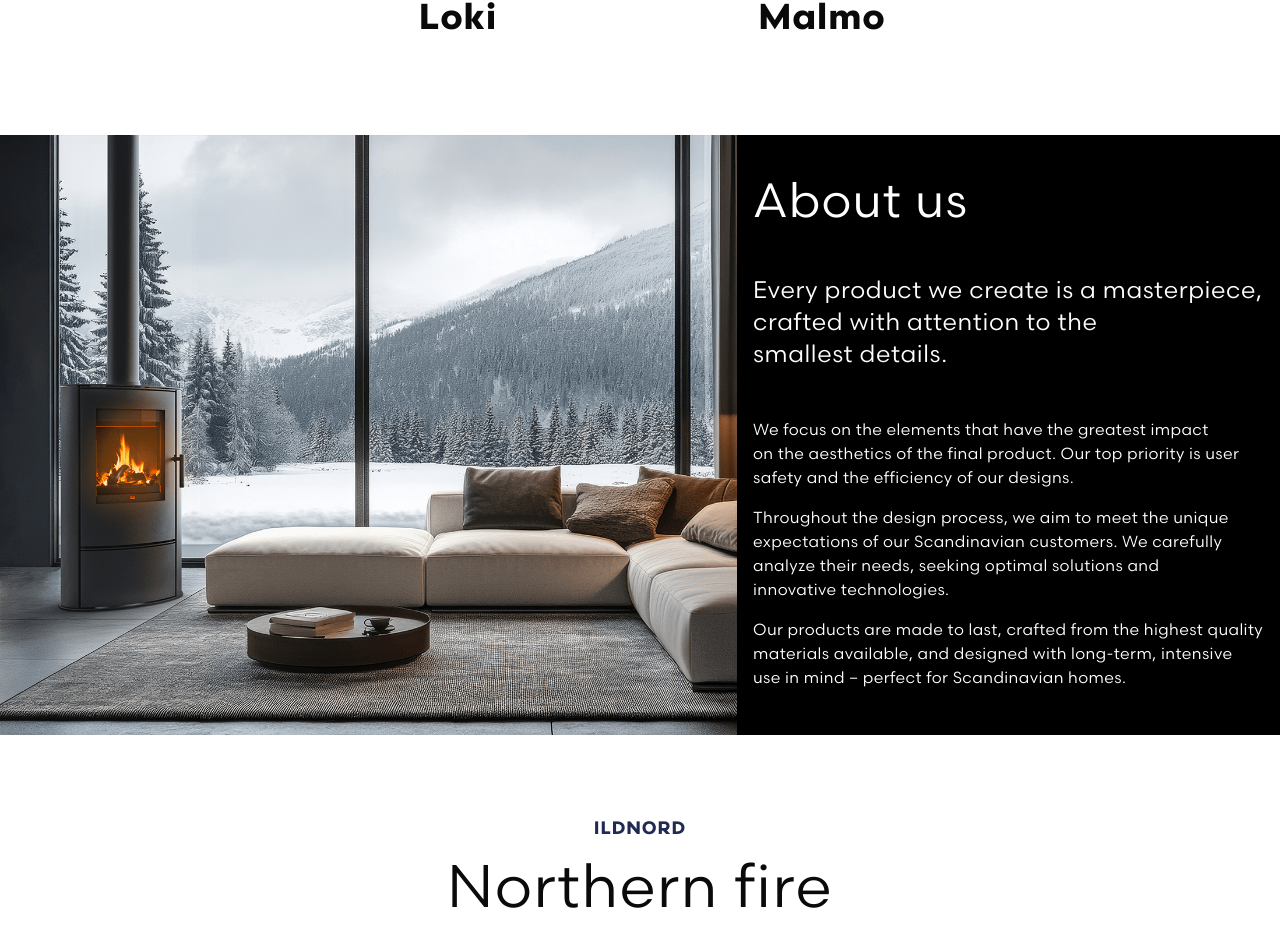
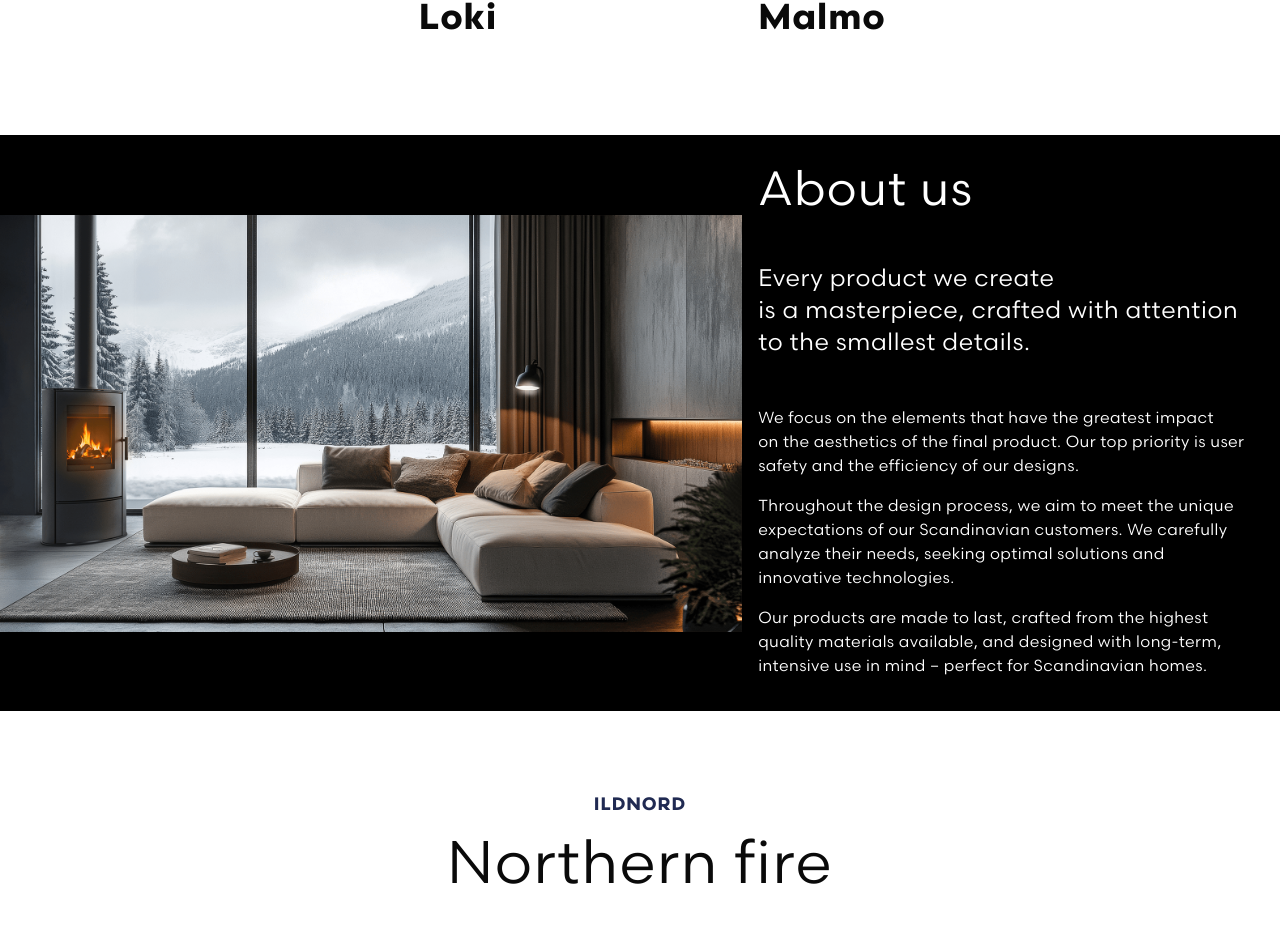
Before and after one commit to kepkaklaudia/fireplace, a Next.js app: page / in a window 1280 px wide. Shown: the part 1291-2223 px from the top of the page. Built offline with nearby package versions, Linux system fonts and the light colour scheme.

Commit message:
height changed

```diff
--- a/app/components/Main/about.tsx
+++ b/app/components/Main/about.tsx
@@ -4,12 +4,12 @@ import Image from "next/image";
 
 export const About = () => (
   <section className="bg-black flex w-full flex-col lg:flex-row">
-    <div className="w-auto flex h-[552px] lg:h-[705px] xl:h-[600px] 2xl:h-[520px] self-end mx-auto order-1 lg:order-none my-auto">
+    <div className="w-auto flex self-end mx-auto order-1 lg:order-none my-auto">
       <Image
         alt="Main picture"
         width={1831}
         height={1030}
-        className="w-full lg:w-[1800px] object-cover object-left h-[552px] lg:h-[705px] xl:h-[600px] 2xl:h-[520px]"
+        className="w-full  h-auto"
         src="/fireplace_winter.png"
       />
     </div>
```
